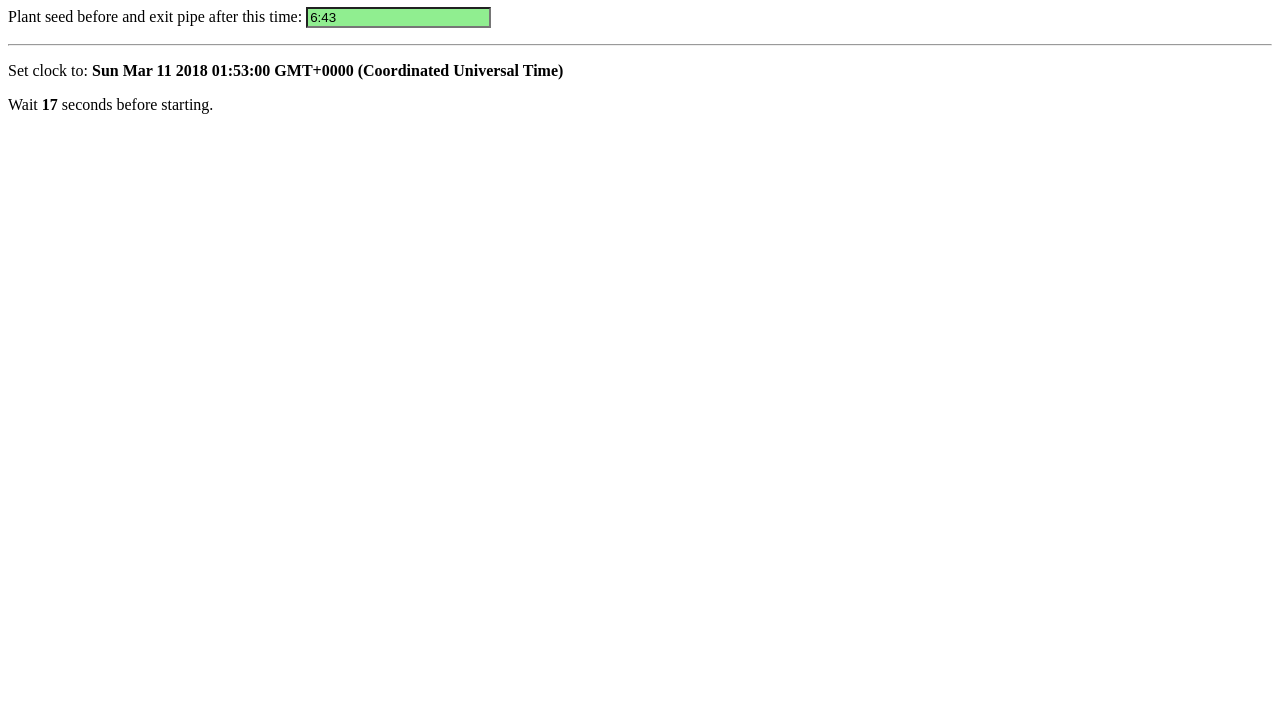
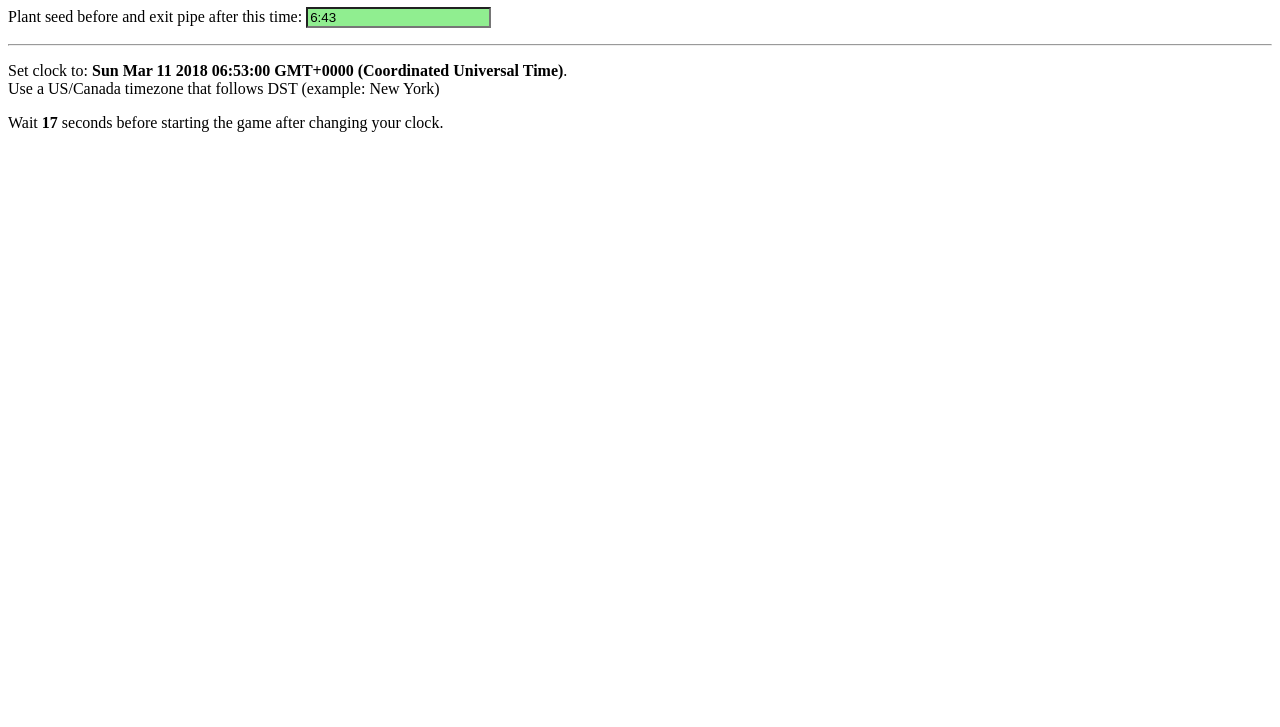
Before and after one commit to AceZephyr/smo-dsta, a plain HTML site: page index.html in a window 1280 px wide. Shown: the part 73-800 px from the top of the page. Drawn offline with Linux system fonts and the light colour scheme.

Commit message:
Update index.html

```diff
--- a/index.html
+++ b/index.html
@@ -11,8 +11,8 @@
     <p>Plant seed before and exit pipe after this time:
         <input type="text" name="" id="id_input" value="6:43"> </p>
     <hr>
-    <p>Set clock to: <span id="output" style="font-weight:bold;"></span></p>
-    <p>Wait <span id="output2" style="font-weight: bold;"></span> seconds before starting.</p>
+    <p>Set clock to: <span id="output" style="font-weight:bold;"></span>.<br> Use a US/Canada timezone that follows DST (example: New York)</p>
+    <p>Wait <span id="output2" style="font-weight: bold;"></span> seconds before starting the game after changing your clock.</p>
     <script>
         var calc = function () {
             var inp_cascadefade = document.getElementById("id_input").value
@@ -20,7 +20,7 @@
                 document.getElementById("id_input").style.backgroundColor = "lightgreen"
                 var parsed = inp_cascadefade.match(/^([0-9]*):([0-5][0-9])$/)
                 var offset = parseInt(parsed[1]) + parseInt(parsed[2]) / 60
-                var dst_rollover = new Date("2018-03-11T02:00:00")
+                var dst_rollover = Date.parse("11 Mar 2018 02:00:00-05:00")
                 var starttime = new Date(dst_rollover - (Math.ceil(offset) * 60 * 1000))
                 document.getElementById("output").textContent = starttime
                 document.getElementById("output2").textContent = Math.round((1 - (offset % 1)) * 60)
```
